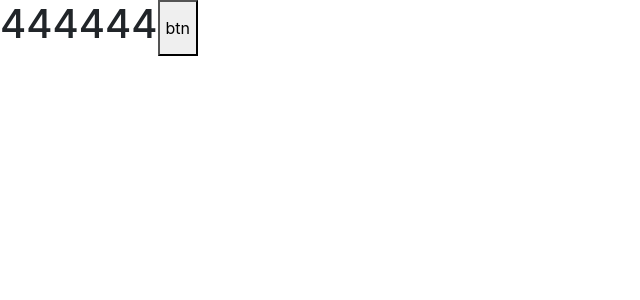
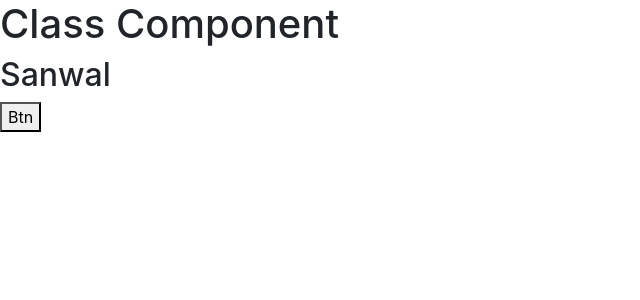
Before and after one commit to sanwalkhan/react-practise, a React (Create React App) app: page / in a window 1280 px wide. Shown: the top 300 px of the page, without its empty margins (0-640 px from the left). Built offline with nearby package versions, Linux system fonts and the light colour scheme.

Commit message:
counter done

```diff
--- a/src/App.js
+++ b/src/App.js
@@ -1,6 +1,7 @@
-import { useState } from 'react';
-import './App.css';
+// import { useState } from 'react';
+// import './App.css';
 
+import  Counter  from "./component/ecounter";
 
 
 // import State from './component/state'
@@ -42,11 +43,11 @@ function App() {
 // const  arr = ["lahore" , "multan " , "fsd", "sgd" , {object} ]
 
 
-const [a, seta] = useState(444444)
+// const [a, seta] = useState(444444)
 
-function ca(){
-  seta(1242)
-}
+// function ca(){
+//   seta(1242)
+// }
 
 
 
@@ -60,11 +61,14 @@ function ca(){
 // {/* <Cards/>  */}
 //   </div>
 
-    <div className="App">
-     <h1>{a}</h1>
-     <button onClick={ca}>btn</button>
+    // <div className="App">
+    //  <h1>{a}</h1>
+    //  <button onClick={ca}>btn</button>
+    // </div>
+
+    <div>
+      <Counter />
     </div>
-
 
 
   );
--- a/src/component/ecounter.js
+++ b/src/component/ecounter.js
@@ -1,21 +1,20 @@
 import { Component } from "react";
 
-export class Ecounter extends Component(){
+export default class Counter extends Component{
 
-    constructor(props){
-        super(props)
-        this.state = {
-            count : 0,
+    constructor(){
+        super()
+        this.state ={
+            name : "Sanwal"
         }
-        this.name = props.a
     }
-
-
-
     render(){
         return(
             <div>
+                <h1> Class Component</h1>
+                <h2> {this.state.name} </h2>
 
+                <button onClick={()=> this.setState({name : "Khan"})}>Btn</button>
             </div>
         )
     }
```
